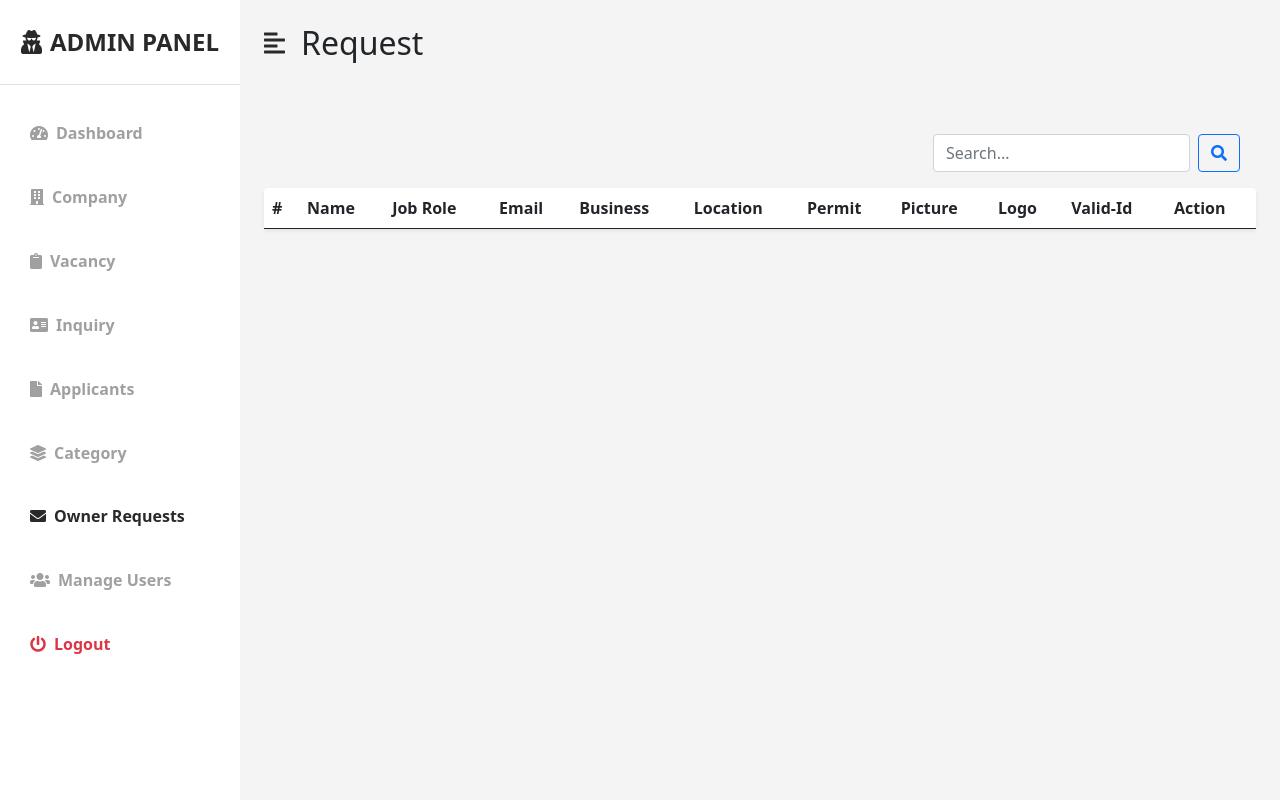
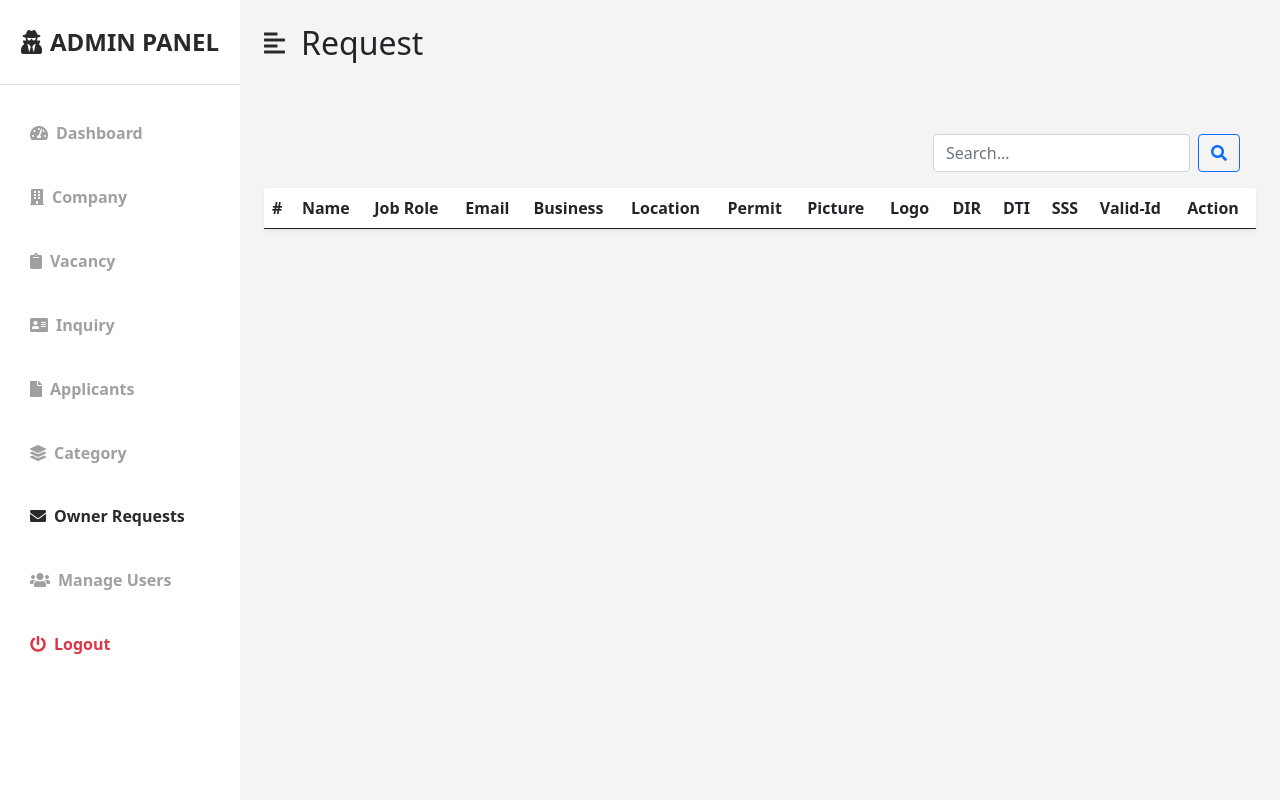
Before and after one commit to bons11/yes, a PHP site: page /admin/job-owner-request.php in a window 1280 px wide. Run offline with PHP 8.4, Linux system fonts and the light colour scheme; data comes from the database, SQL or seed files in the repository; data that the repository does not hold is empty; some libraries are stand-ins or nearby versions.

Commit message:
added new columns to job owner requests in admin side and minor job list fixes

```diff
--- a/JobPortal/src/admin/job-owner-request.php
+++ b/JobPortal/src/admin/job-owner-request.php
@@ -107,6 +107,9 @@ include 'date_end.php';
                                     <th scope="col">Permit</th>
                                     <th scope="col">Picture</th>
                                     <th scope="col">Logo</th>
+                                    <th scope="col">DIR</th>
+                                    <th scope="col">DTI</th>
+                                    <th scope="col">SSS</th>
                                     <th scope="col">Valid-Id</th>
                                     <th scope="col">Action</th>
                                 </tr>
@@ -155,6 +158,9 @@ include 'date_end.php';
                                     echo "<td> <button class='btn btn-outline-primary btn-sm me-1' onclick='openModal(\"" . $basePath . htmlspecialchars($row['business_permit']) . "\")'><i class='fas fa-eye'></i></button> </td>";
                                     echo "<td> <button class='btn btn-outline-primary btn-sm me-1' onclick='openModal(\"" . $basePath . htmlspecialchars($row['business_picture']) . "\")'><i class='fas fa-eye'></i></button> </td>";
                                     echo "<td> <button class='btn btn-outline-primary btn-sm me-1' onclick='openModal(\"" . $basePath . htmlspecialchars($row['logo']) . "\")'><i class='fas fa-eye'></i></button> </td>";
+                                    echo "<td> <button class='btn btn-outline-primary btn-sm me-1' onclick='openModal(\"" . $basePath . htmlspecialchars($row['dir']) . "\")'><i class='fas fa-eye'></i></button> </td>";
+                                    echo "<td> <button class='btn btn-outline-primary btn-sm me-1' onclick='openModal(\"" . $basePath . htmlspecialchars($row['dti']) . "\")'><i class='fas fa-eye'></i></button> </td>";
+                                    echo "<td> <button class='btn btn-outline-primary btn-sm me-1' onclick='openModal(\"" . $basePath . htmlspecialchars($row['sss']) . "\")'><i class='fas fa-eye'></i></button> </td>";
                                     echo "<td> <button class='btn btn-outline-primary btn-sm me-1' onclick='openModal(\"" . $basePath . htmlspecialchars($row['valid_id']) . "\")'><i class='fas fa-eye'></i></button> </td>";
 
                                     echo "<td>";
--- a/JobPortal/src/admin/page-add-vacancy.php
+++ b/JobPortal/src/admin/page-add-vacancy.php
@@ -140,8 +140,8 @@ session_start(); // Start the session
                         <input type="text" class="form-control" id="responsibility_sub5" name="responsibility_sub5" placeholder="•" required>
                     </div>
                 <div class="mb-3">
-                    <label for="job_salary" class="form-label">Job Salary</label>
-                    <input type="number" class="form-control" placeholder="Optional" id="job_salary" name="job_salary">
+                    <label for="job_salary" class="form-label">Job Salary Range</label>
+                    <input type="number" class="form-control" placeholder="Salary Range (ex: 11,700-30,000)" id="job_salary" name="job_salary">
                 </div>
                 <div class="mb-3">
                     <label for="job_nature" class="form-label">Job Nature</label>
--- a/JobPortal/src/job-list.php
+++ b/JobPortal/src/job-list.php
@@ -255,7 +255,8 @@ session_start(); // Start the session
                                             <div class="d-flex mb-3">
                                                 <a class="btn btn-primary" href="job-detail.php?job_number=<?php echo $row['job_number']; ?>">Apply Now</a>
                                             </div>
-                                            <small class="text-truncate"><i class="far fa-calendar-alt text-primary me-2"></i>Date Line: <?php echo $row['date_end']; ?></small>
+                                            <small class="text-truncate"><i class="far fa-calendar-alt text-primary me-2"></i>Date Created: <?php echo $row['date_created']; ?></small>
+                                            <small class="text-truncate"><i class="far fa-calendar-alt text-primary me-2"></i>Date Expiry: <?php echo $row['date_end']; ?></small>
                                         </div>
                                     </div>
                                 </div>
```
Also changed, not shown: JobPortal/src/auth/employer-login.php (+10 -5 lines), JobPortal/src/uploads/carabao.jpg (added).
